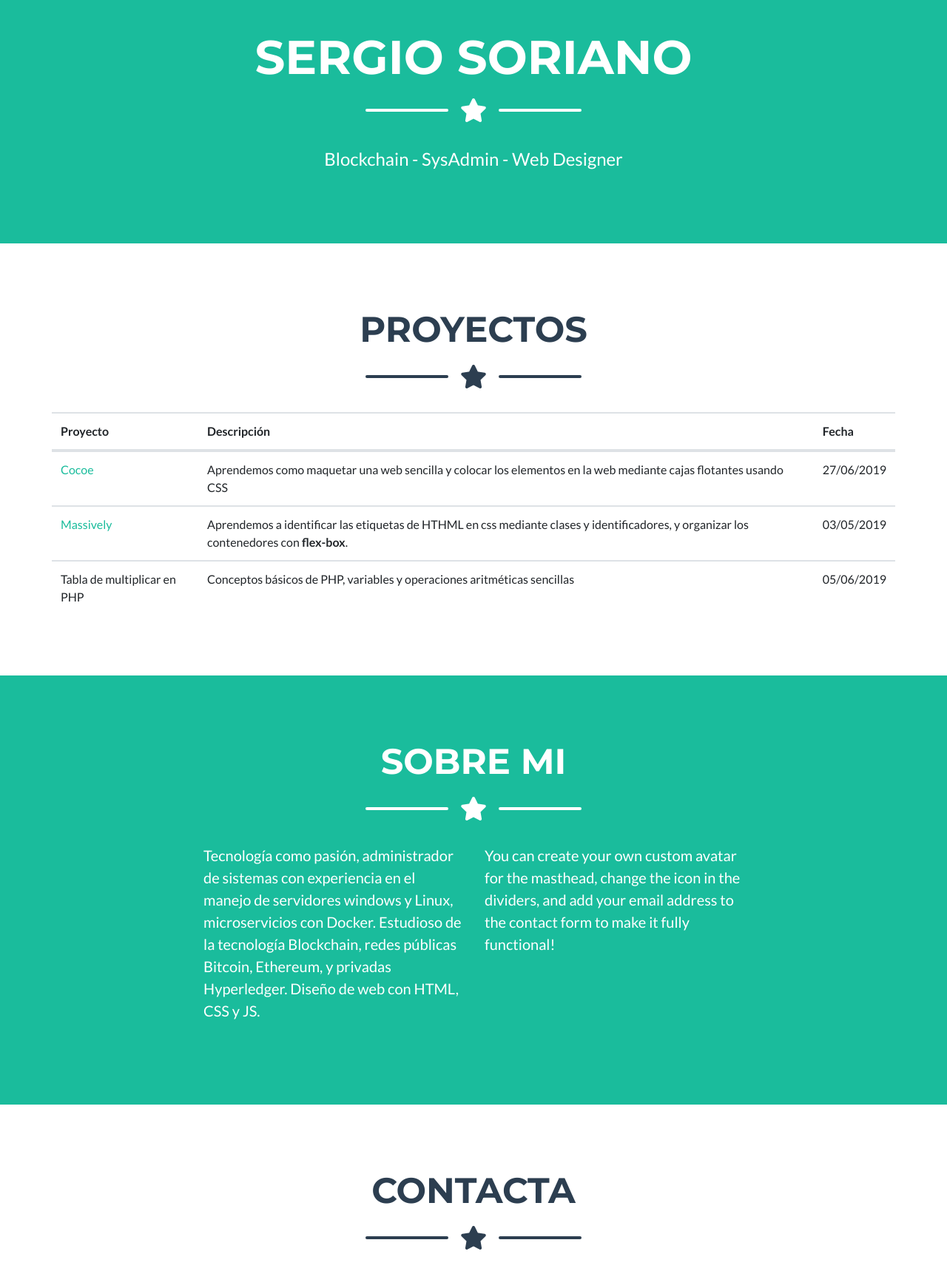
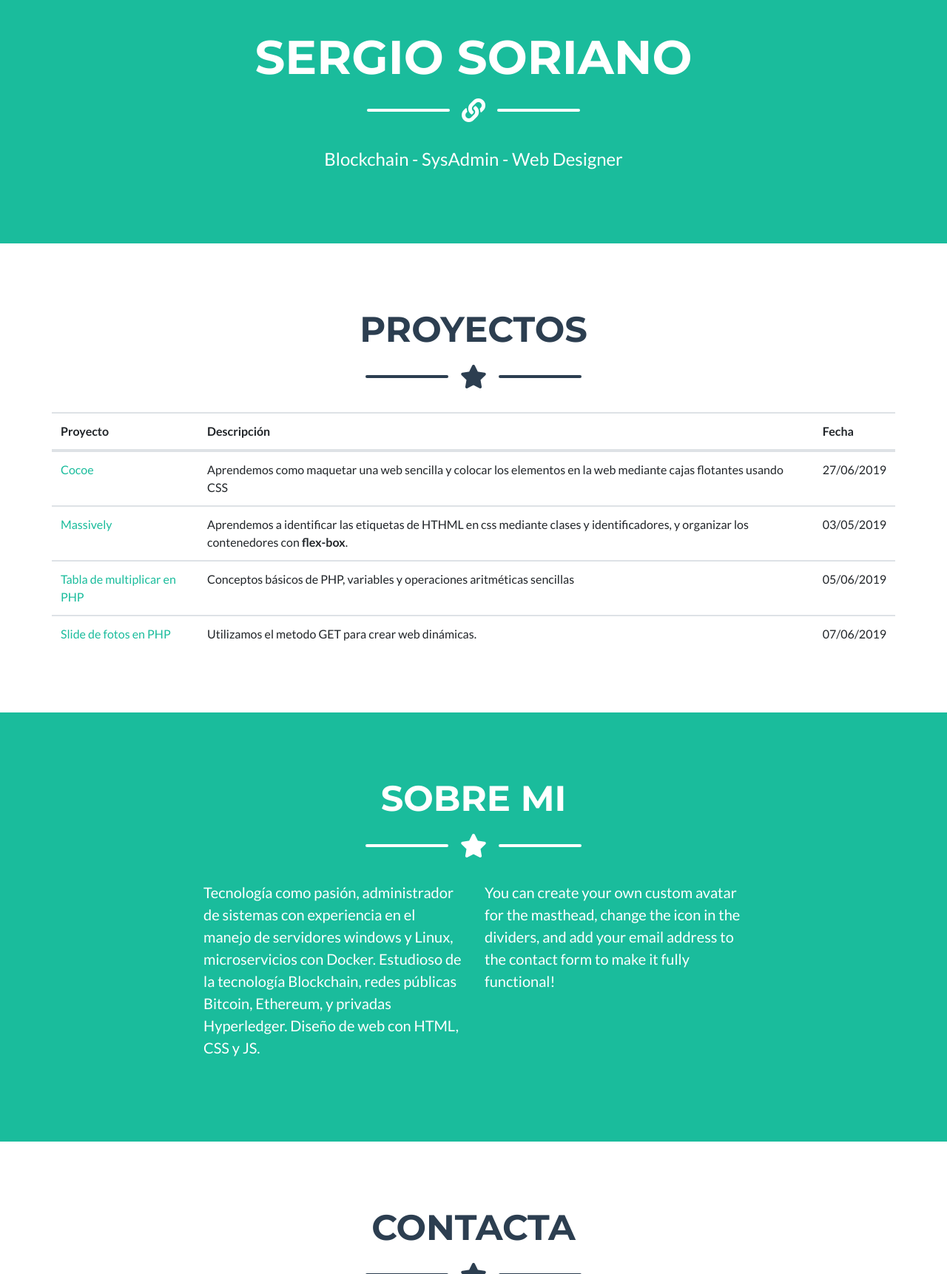
Before and after one commit to SorianoTech/Desarrollo-Webv2, a PHP site: page /desarrollo-web/ in a window 1280 px wide. Shown: the part 675-2397 px from the top of the page at 74% size. Run offline with PHP 8.4, Linux system fonts and the light colour scheme.

Commit message:
menu de fotos PHP

```diff
--- a/index.html
+++ b/index.html
@@ -63,7 +63,7 @@
       <div class="divider-custom divider-light">
         <div class="divider-custom-line"></div>
         <div class="divider-custom-icon">
-          <i class="fas fa-star"></i>
+          <i class="fas fa-link"></i>
         </div>
         <div class="divider-custom-line"></div>
       </div>
@@ -114,9 +114,15 @@
               <td>03/05/2019</td>
             </tr>
             <tr>
-              <td scope="row">Tabla de multiplicar en PHP</td>
+                <td scope="row"> <a href="projects/PHP/index.php">Tabla de multiplicar en PHP</a></td>
               <td>Conceptos básicos de PHP, variables y operaciones aritméticas sencillas</td>
+
               <td>05/06/2019</td>
+            </tr>
+             <tr>
+                 <td scope="row"> <a href="projects/PHP/fotos.php">Slide de fotos en PHP</a></td>
+              <td>Utilizamos el metodo GET para crear web dinámicas.</td>
+              <td>07/06/2019</td>
             </tr>
           </tbody>
         </table>
--- a/projects/PHP/main.css
+++ b/projects/PHP/main.css
@@ -28,3 +28,7 @@ body{
 .container a{
   text-decoration: none;
 }
+
+header .dropdown{
+    text-align: center;
+}
```
Also changed, not shown: projects/PHP/fotos.php (+16 -5 lines).
